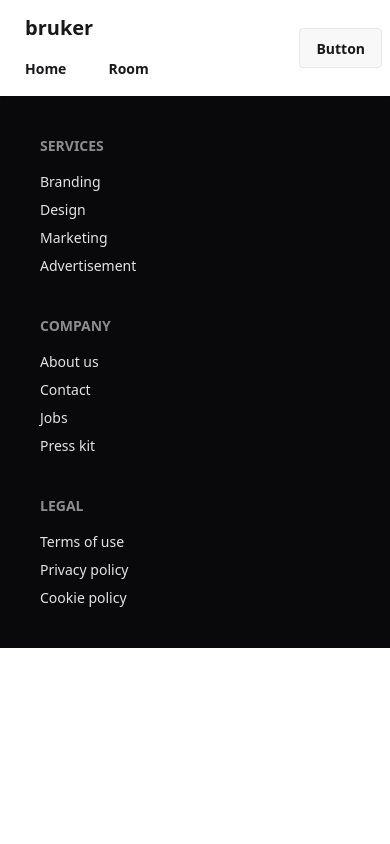
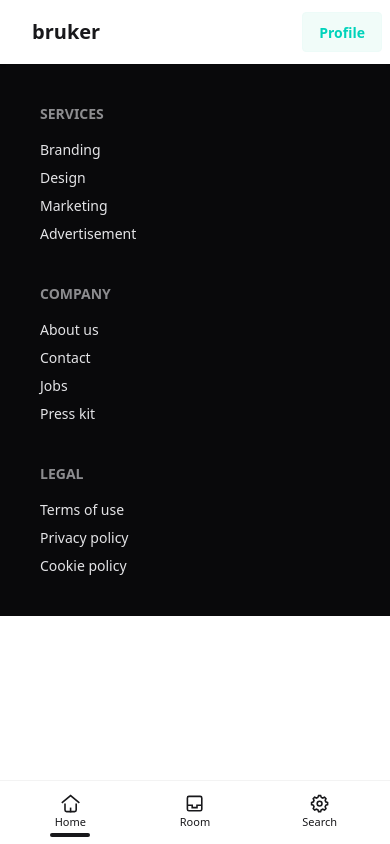
Before and after one commit to glartek2/bruker_frontend, a React (Vite) app: page / in a window 390 px wide. Built offline with nearby package versions, Linux system fonts and the light colour scheme.

Commit message:
Dock, icons, sigin mockup, further responsiveness enhancement

```diff
--- a/src/App.tsx
+++ b/src/App.tsx
@@ -1,8 +1,9 @@
 import { BrowserRouter, Routes, Route } from 'react-router';
 import './App.css';
 
+import NavBar from './components/NavBar';
+import Dock from './components/Dock';
 import Footer from './components/Footer';
-import Navbar from './components/Navbar';
 
 import Home from './routes/Home';
 import SearchRooms from './routes/SearchRooms';
@@ -12,13 +13,14 @@ import NotFound from './routes/NotFound';
 function App() {
   return (
     <BrowserRouter>
-      <Navbar />
+      <NavBar />
       <Routes>
         <Route path='/' element={<Home />} />
         <Route path='/search' element={<SearchRooms />} />
         <Route path='/room' element={<ViewRoom />} />
         <Route path='*' element={<NotFound />} />
       </Routes>
+      <Dock />
       <Footer />
     </BrowserRouter>
   );
--- /dev/null
+++ b/src/components/Dock.tsx
@@ -0,0 +1,52 @@
+import { PropsWithChildren } from 'react';
+import { useLocation, useNavigate } from 'react-router';
+import HomeIcon from '../icons/HomeIcon';
+import RoomIcon from '../icons/RoomIcon';
+import SearchIcon from '../icons/SearchIcon';
+
+function Dock() {
+  const location = useLocation();
+  const navigate = useNavigate();
+
+  function DockButton({
+    title,
+    to,
+    children,
+  }: PropsWithChildren<DockButtonProps>) {
+    const isActive = location.pathname === to;
+    return (
+      <button
+        className={isActive ? 'dock-active' : ''}
+        onClick={() => {
+          navigate(to);
+        }}
+      >
+        {children}
+        <span className='dock-label'>{title}</span>
+      </button>
+    );
+  }
+
+  return (
+    <div className='dock visible sm:invisible'>
+      <DockButton title='Home' to='/'>
+        <HomeIcon />
+      </DockButton>
+
+      <DockButton title='Room' to='/room'>
+        <RoomIcon />
+      </DockButton>
+
+      <DockButton title='Search' to='/search'>
+        <SearchIcon />
+      </DockButton>
+    </div>
+  );
+}
+
+interface DockButtonProps {
+  title: string;
+  to: string;
+}
+
+export default Dock;
--- a/src/components/Navbar.tsx
+++ b/src/components/Navbar.tsx
@@ -1,13 +1,14 @@
 import { NavLink } from 'react-router';
+import SearchBar from './SearchBar';
+import SignIn from './SignIn';
+import { LogoXL } from '../icons/Logo';
 
-function Navbar() {
+function NavBar() {
   return (
     <div className='navbar bg-base-100 shadow-sm'>
-      <div className='navbar-start'>
-        <div className='space-x-2'>
-          <NavLink className='btn btn-ghost text-xl' to='/'>
-            bruker
-          </NavLink>
+      <div className='navbar-start space-x-2'>
+        <LogoXL />
+        <div tabIndex={0} className='max-md:hidden space-x-2'>
           <NavLink className='btn btn-ghost' to='/'>
             Home
           </NavLink>
@@ -18,10 +19,13 @@ function Navbar() {
       </div>
 
       <div className='navbar-end'>
-        <a className='btn'>Button</a>
+        <div tabIndex={0} className='max-md:hidden'>
+          <SearchBar />
+        </div>
+        <SignIn />
       </div>
     </div>
   );
 }
 
-export default Navbar;
+export default NavBar;
--- /dev/null
+++ b/src/components/SearchBar.tsx
@@ -0,0 +1,5 @@
+function SearchBar() {
+  return <></>;
+}
+
+export default SearchBar;
--- /dev/null
+++ b/src/components/SignIn.tsx
@@ -0,0 +1,10 @@
+function SignIn() {
+  const isIn = true;
+  if (!isIn) {
+    return <button className='btn'>Sign in</button>;
+  } else {
+    return <button className='btn btn-soft btn-accent'>Profile</button>;
+  }
+}
+
+export default SignIn;
--- a/src/components/room/WeekRoomView.tsx
+++ b/src/components/room/WeekRoomSlots.tsx
@@ -1,7 +1,7 @@
 import HourCard from './HourCard';
 import { DaySlots } from '../../model/Slot';
 
-function WeekRoomView({ daysSlots }: WeekRoomViewProps) {
+function WeekRoomSlots({ daysSlots }: WeekRoomViewProps) {
   function DaySlotCol({ daySlots }: DaySlotColProps) {
     const { day, rows } = daySlots;
     return (
@@ -43,4 +43,4 @@ interface DaySlotColProps {
   daySlots: DaySlots;
 }
 
-export default WeekRoomView;
+export default WeekRoomSlots;
--- /dev/null
+++ b/src/icons/HomeIcon.tsx
@@ -0,0 +1,40 @@
+function HomeIcon() {
+  return (
+    <svg
+      className='size-[1.2em]'
+      xmlns='http://www.w3.org/2000/svg'
+      viewBox='0 0 24 24'
+    >
+      <g fill='currentColor' strokeLinejoin='miter' strokeLinecap='butt'>
+        <polyline
+          points='1 11 12 2 23 11'
+          fill='none'
+          stroke='currentColor'
+          stroke-miterlimit='10'
+          strokeWidth='2'
+        ></polyline>
+        <path
+          d='m5,13v7c0,1.105.895,2,2,2h10c1.105,0,2-.895,2-2v-7'
+          fill='none'
+          stroke='currentColor'
+          strokeLinecap='square'
+          stroke-miterlimit='10'
+          strokeWidth='2'
+        ></path>
+        <line
+          x1='12'
+          y1='22'
+          x2='12'
+          y2='18'
+          fill='none'
+          stroke='currentColor'
+          strokeLinecap='square'
+          stroke-miterlimit='10'
+          strokeWidth='2'
+        ></line>
+      </g>
+    </svg>
+  );
+}
+
+export default HomeIcon;
--- /dev/null
+++ b/src/icons/Logo.tsx
@@ -0,0 +1,25 @@
+import { NavLink } from 'react-router';
+
+function LogoXL() {
+  return (
+    <NavLink
+      className='mx-6 font-semibold text-xl no-underline hover:underline decoration-2 transition-colors duration-300 decoration-accent/20 hover:decoration-accent'
+      to='/'
+    >
+      bruker
+    </NavLink>
+  );
+}
+
+function LogoMd() {
+  return (
+    <NavLink
+      className='font-semibold text-md no-underline hover:underline decoration-1 decoration-accent'
+      to='/'
+    >
+      bruker
+    </NavLink>
+  );
+}
+
+export { LogoXL, LogoMd };
--- /dev/null
+++ b/src/icons/RoomIcon.tsx
@@ -0,0 +1,34 @@
+function RoomIcon() {
+  return (
+    <svg
+      className='size-[1.2em]'
+      xmlns='http://www.w3.org/2000/svg'
+      viewBox='0 0 24 24'
+    >
+      <g fill='currentColor' strokeLinejoin='miter' strokeLinecap='butt'>
+        <polyline
+          points='3 14 9 14 9 17 15 17 15 14 21 14'
+          fill='none'
+          stroke='currentColor'
+          stroke-miterlimit='10'
+          strokeWidth='2'
+        ></polyline>
+        <rect
+          x='3'
+          y='3'
+          width='18'
+          height='18'
+          rx='2'
+          ry='2'
+          fill='none'
+          stroke='currentColor'
+          strokeLinecap='square'
+          stroke-miterlimit='10'
+          strokeWidth='2'
+        ></rect>
+      </g>
+    </svg>
+  );
+}
+
+export default RoomIcon;
--- /dev/null
+++ b/src/icons/SearchIcon.tsx
@@ -0,0 +1,32 @@
+function SearchIcon() {
+  return (
+    <svg
+      className='size-[1.2em]'
+      xmlns='http://www.w3.org/2000/svg'
+      viewBox='0 0 24 24'
+    >
+      <g fill='currentColor' strokeLinejoin='miter' strokeLinecap='butt'>
+        <circle
+          cx='12'
+          cy='12'
+          r='3'
+          fill='none'
+          stroke='currentColor'
+          strokeLinecap='square'
+          stroke-miterlimit='10'
+          strokeWidth='2'
+        ></circle>
+        <path
+          d='m22,13.25v-2.5l-2.318-.966c-.167-.581-.395-1.135-.682-1.654l.954-2.318-1.768-1.768-2.318.954c-.518-.287-1.073-.515-1.654-.682l-.966-2.318h-2.5l-.966,2.318c-.581.167-1.135.395-1.654.682l-2.318-.954-1.768,1.768.954,2.318c-.287.518-.515,1.073-.682,1.654l-2.318.966v2.5l2.318.966c.167.581.395,1.135.682,1.654l-.954,2.318,1.768,1.768,2.318-.954c.518.287,1.073.515,1.654.682l.966,2.318h2.5l.966-2.318c.581-.167,1.135-.395,1.654-.682l2.318.954,1.768-1.768-.954-2.318c.287-.518.515-1.073.682-1.654l2.318-.966Z'
+          fill='none'
+          stroke='currentColor'
+          strokeLinecap='square'
+          stroke-miterlimit='10'
+          strokeWidth='2'
+        ></path>
+      </g>
+    </svg>
+  );
+}
+
+export default SearchIcon;
--- /dev/null
+++ b/src/model/Room.ts
@@ -0,0 +1,6 @@
+interface Room {
+  buildingName: string;
+  roomName: string;
+}
+
+export type { Room };
--- a/src/routes/ViewRoom.tsx
+++ b/src/routes/ViewRoom.tsx
@@ -1,5 +1,11 @@
 import { DaySlots } from '../model/Slot';
-import WeekRoomView from '../components/room/WeekRoomView';
+import { Room } from '../model/Room';
+import WeekRoomSlots from '../components/room/WeekRoomSlots';
+
+const room: Room = {
+  buildingName: 'D-17',
+  roomName: '3.27a',
+};
 
 const slots: DaySlots[] = [
   {
@@ -95,6 +101,11 @@ function ViewRoom() {
         <div></div>
         <div className='flex flex-row justify-center'>
           <div>
+            <div>
+              <h1>
+                {room.roomName} w {room.buildingName}
+              </h1>
+            </div>
             <div className='flex justify-center'>
               <div className='join'>
                 <button className='join-item btn'>« Poprzedni</button>
@@ -102,7 +113,7 @@ function ViewRoom() {
                 <button className='join-item btn'>Następny »</button>
               </div>
             </div>
-            <WeekRoomView daysSlots={slots} />
+            <WeekRoomSlots daysSlots={slots} />
           </div>
         </div>
         <div></div>
```
